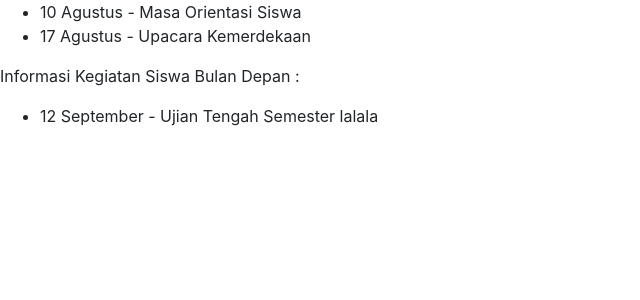
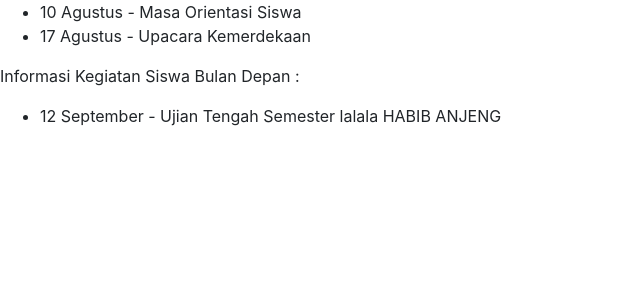
Before and after one commit to maulanayoga/PKL-YTN, a CodeIgniter 4 app: template app/Views/info.php in a window 1280 px wide. Shown: the part 138-438 px from the top of the page, without its empty margins (0-640 px from the left). Run offline with PHP 8.4 and a stand-in for CodeIgniter, Linux system fonts and the light colour scheme; the template is opened without the code that fills it, so the values that code supplies are empty; some libraries are stand-ins or nearby versions.

Commit message:
hasil kerja yatno

```diff
--- a/app/Views/info.php
+++ b/app/Views/info.php
@@ -10,6 +10,6 @@
 </ul>
 <p>Informasi Kegiatan Siswa Bulan Depan :</p>
 <ul>
-    <li>12 September - Ujian Tengah Semester lalala</li>
+    <li>12 September - Ujian Tengah Semester lalala HABIB ANJENG</li>
 </ul>
 <?= $this->endSection(); ?>
```
